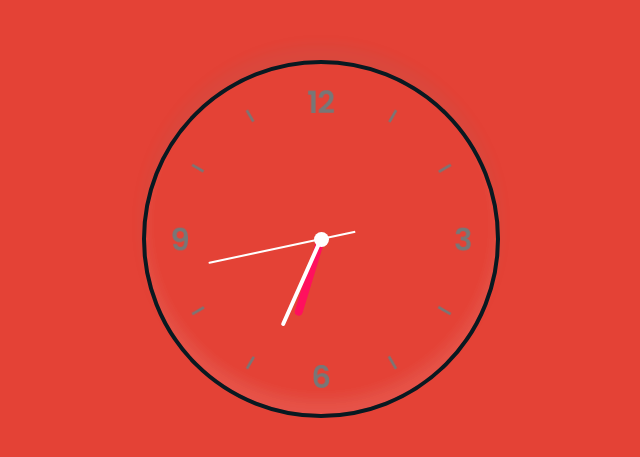
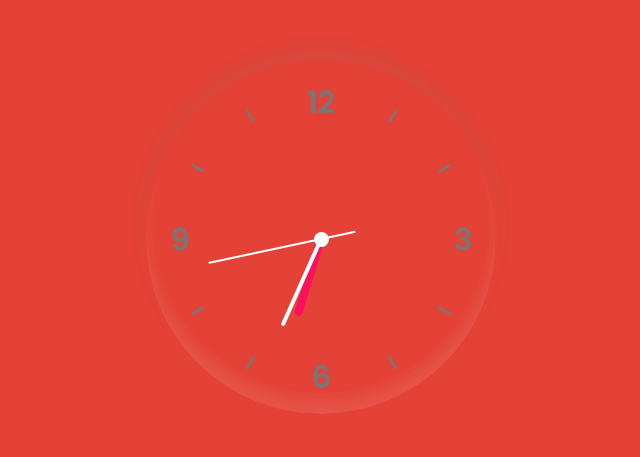
Before and after one commit to jilpatel13/clock-ui, a plain HTML site: page index.html in a window 1280 px wide. Shown: the part 169-626 px from the top of the page, without its empty margins (319-959 px from the left). Drawn offline with Linux system fonts and the light colour scheme.

Commit message:
Update style.css

```diff
--- a/style.css
+++ b/style.css
@@ -15,7 +15,7 @@ body
     align-items: center;
     background: url(clock.png);
     background-size: cover;
-    border: 4px solid #091921;
+    border: 4px solid #E44236;
     border-radius: 50%;
     box-shadow: 0 -15px 15px rgba(255,255,255,0.05),
                 inset 0 -15px 15px rgba(255,255,255,0.05),
```
